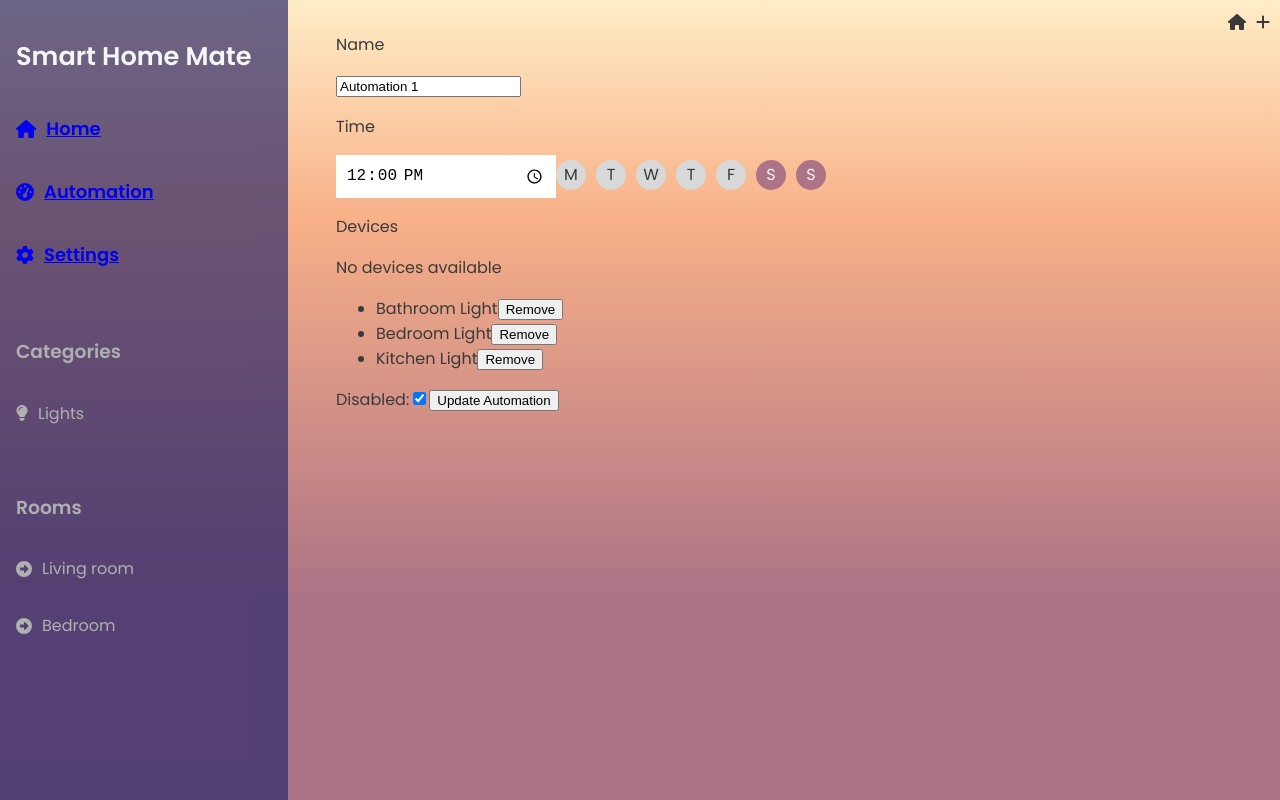
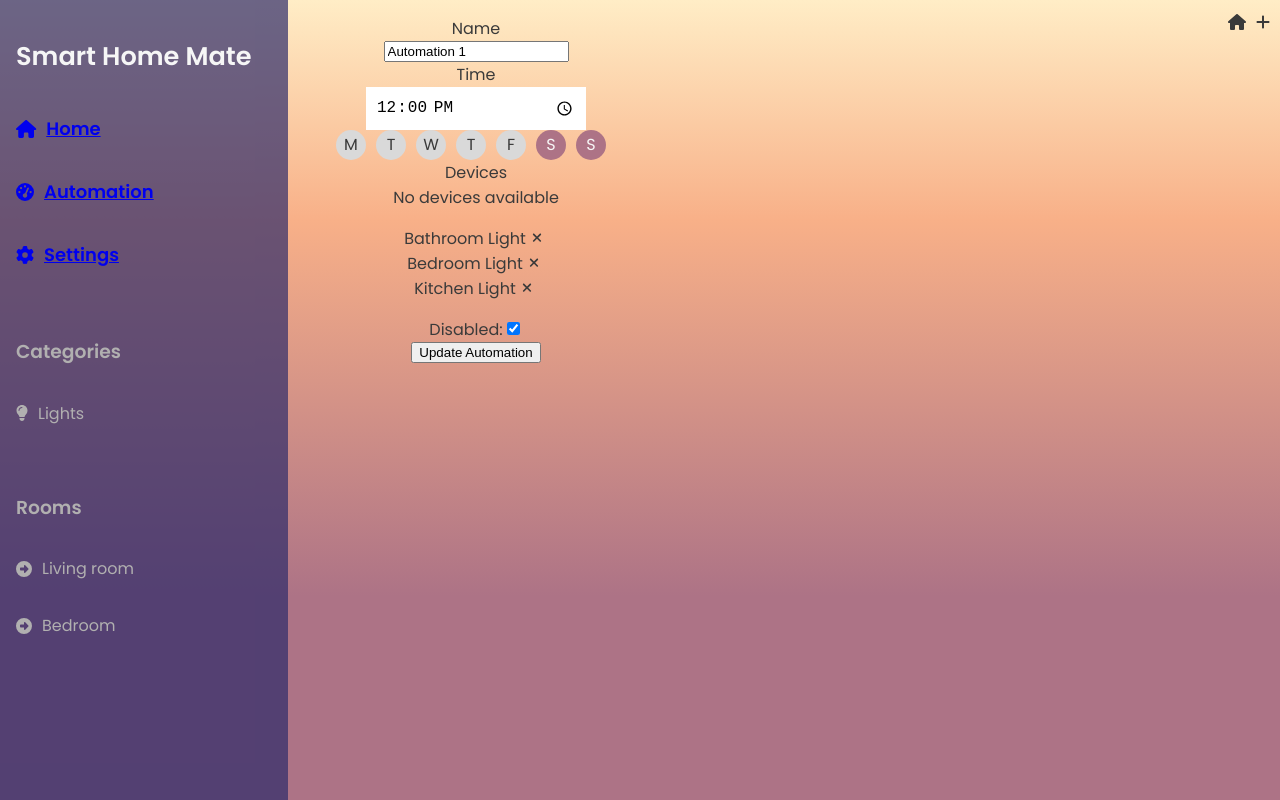
Before and after one commit to KristiinaSa/HomeAutomationSystem, a React (Vite) app in the folder frontend/: page /automations/edit/1 in a window 1280 px wide. Built offline with nearby package versions, Linux system fonts and the light colour scheme.

Commit message:
CSS tweaks, general optimizations.

```diff
--- a/frontend/src/components/AutomationForm/CreateAutomation.module.css
+++ b/frontend/src/components/AutomationForm/CreateAutomation.module.css
@@ -6,6 +6,25 @@
   padding: 1rem;
 }
 
+.verticalLayout {
+  display: flex;
+  flex-direction: column;
+  align-items: center;
+  justify-content: center;
+}
+
+.verticalLayout p {
+  margin: 0;
+}
+
+.verticalLayout select {
+  margin: 0;
+}
+
+.horizontalLayout {
+  display: flex;
+  justify-content: space-between;
+}
 
 .dayCheckbox {
   display: inline-block;
@@ -57,3 +76,37 @@
   background-color: gray;
   cursor: not-allowed;
 }
+
+.removeButton {
+  background: none;
+  border: none;
+  cursor: pointer;
+  color: var(--primary-text-color-mobile);
+}
+
+.removeButton:hover {
+  color: #c93636;
+}
+
+.deviceList {
+  list-style-type: none;
+  padding-left: 0;
+}
+
+.selectBox {
+  border: none;
+  background-color: #f2f2f2;
+  color: #3a3a3a;
+  padding: 5px;
+  border-radius: 0.625rem;
+}
+
+.selectBox:focus {
+  outline: none;
+}
+
+.centerContent {
+  display: flex;
+  justify-content: center;
+  align-items: center;
+}
--- a/frontend/src/components/AutomationForm/DaySelection.jsx
+++ b/frontend/src/components/AutomationForm/DaySelection.jsx
@@ -9,7 +9,7 @@ const DaySelection = ({ selectedDays, setSelectedDays }) => {
   };
 
   return (
-    <>
+    <div className={styles.horizontalLayout}>
       {Object.keys(selectedDays).map((day) => (
         <label
           key={day}
@@ -27,7 +27,7 @@ const DaySelection = ({ selectedDays, setSelectedDays }) => {
           {day.charAt(0).toUpperCase()}{" "}
         </label>
       ))}
-    </>
+    </div>
   );
 };
 
--- a/frontend/src/components/AutomationForm/DeviceSelection.jsx
+++ b/frontend/src/components/AutomationForm/DeviceSelection.jsx
@@ -1,4 +1,7 @@
 import { useState } from "react";
+import { FontAwesomeIcon } from "@fortawesome/react-fontawesome";
+import { faXmark } from "@fortawesome/free-solid-svg-icons";
+import styles from "./CreateAutomation.module.css";
 
 const DeviceSelection = ({ devices, selectedDevices, setSelectedDevices }) => {
   const [selectedDeviceId, setSelectedDeviceId] = useState("");
@@ -25,10 +28,14 @@ const DeviceSelection = ({ devices, selectedDevices, setSelectedDevices }) => {
   );
 
   return (
-    <div>
+    <div className={styles.verticalLayout}>
       <p>Devices</p>
       {availableDevices.length > 0 ? (
-        <select value={selectedDeviceId} onChange={handleDeviceChange}>
+        <select
+          value={selectedDeviceId}
+          onChange={handleDeviceChange}
+          className={styles.selectBox}
+        >
           <option value="" disabled>
             Select devices
           </option>
@@ -42,11 +49,16 @@ const DeviceSelection = ({ devices, selectedDevices, setSelectedDevices }) => {
         <p>No devices available</p>
       )}
       {selectedDevices.length > 0 ? (
-        <ul>
+        <ul className={styles.deviceList}>
           {selectedDevices.map((device, index) => (
-            <li key={index}>
+            <li key={index} className={styles.centerContent}>
               {device.name}
-              <button onClick={() => handleRemoveDevice(device)}>Remove</button>
+              <button
+                className={styles.removeButton}
+                onClick={() => handleRemoveDevice(device)}
+              >
+                <FontAwesomeIcon icon={faXmark} />
+              </button>
             </li>
           ))}
         </ul>
--- a/frontend/src/components/AutomationForm/TimerAutomationForm.jsx
+++ b/frontend/src/components/AutomationForm/TimerAutomationForm.jsx
@@ -84,13 +84,13 @@ const TimerAutomationForm = ({ handleSubmit }) => {
   };
 
   return (
-    <div>
+    <div className={styles.verticalLayout}>
       <p>Name</p>
       <input
         type="text"
         value={name}
         onChange={(e) => setName(e.target.value)}
-      />{" "}
+      />
       <p>Time</p>
       <TimeSelection time={time} setTime={setTime} />
       <DaySelection
--- a/frontend/src/components/LightBrightness.jsx
+++ b/frontend/src/components/LightBrightness.jsx
@@ -1,6 +1,6 @@
 import { useState, useRef } from "react";
 
-function LightBrightness() {
+const LightBrightness = () => {
   const [value, setValue] = useState(0);
   const timeoutRef = useRef(null);
 
@@ -29,6 +29,6 @@ function LightBrightness() {
       onChange={handleChange}
     />
   );
-}
+};
 
 export default LightBrightness;
```
Also changed, not shown: frontend/src/App.jsx (+5 -2 lines).
